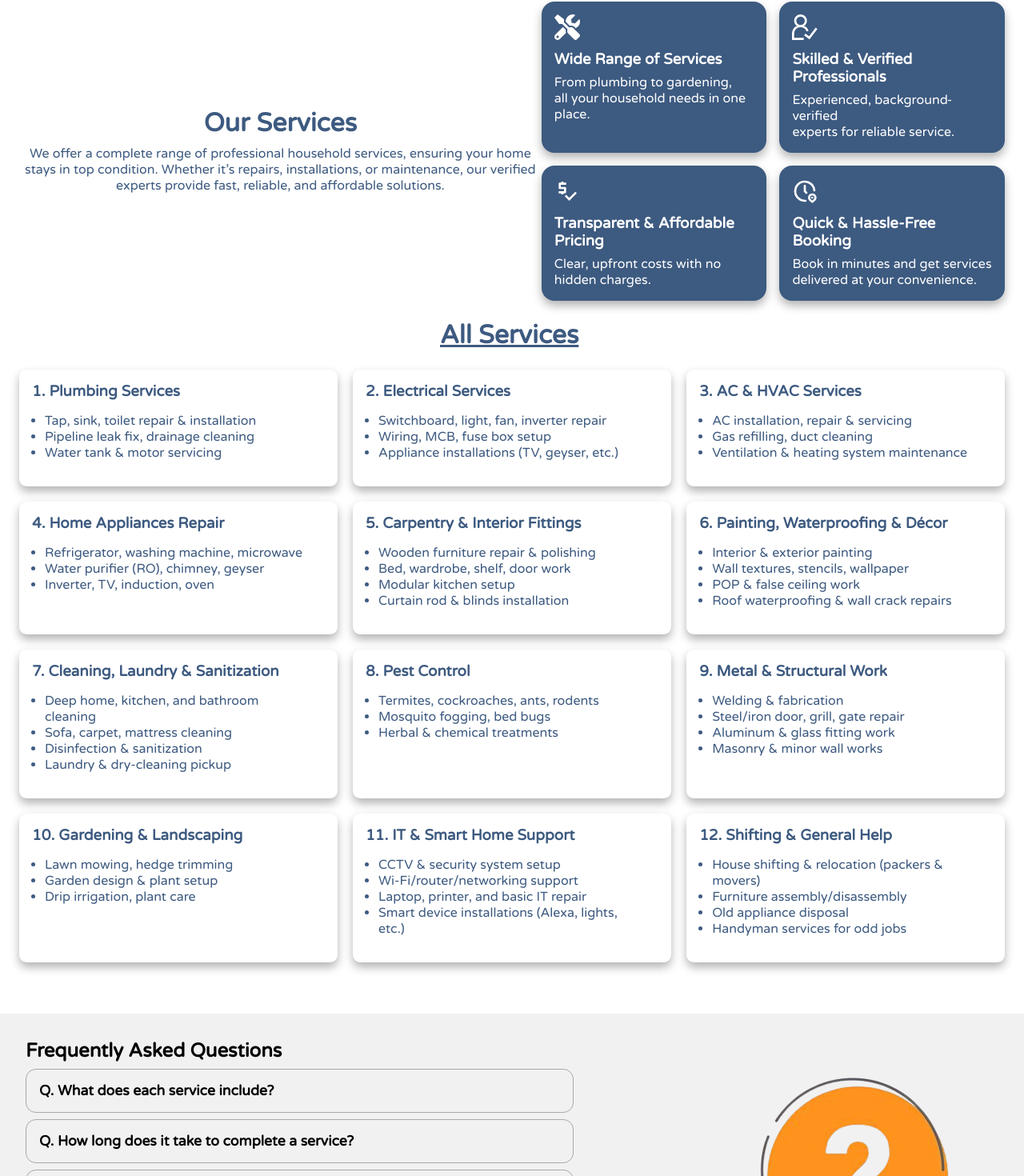
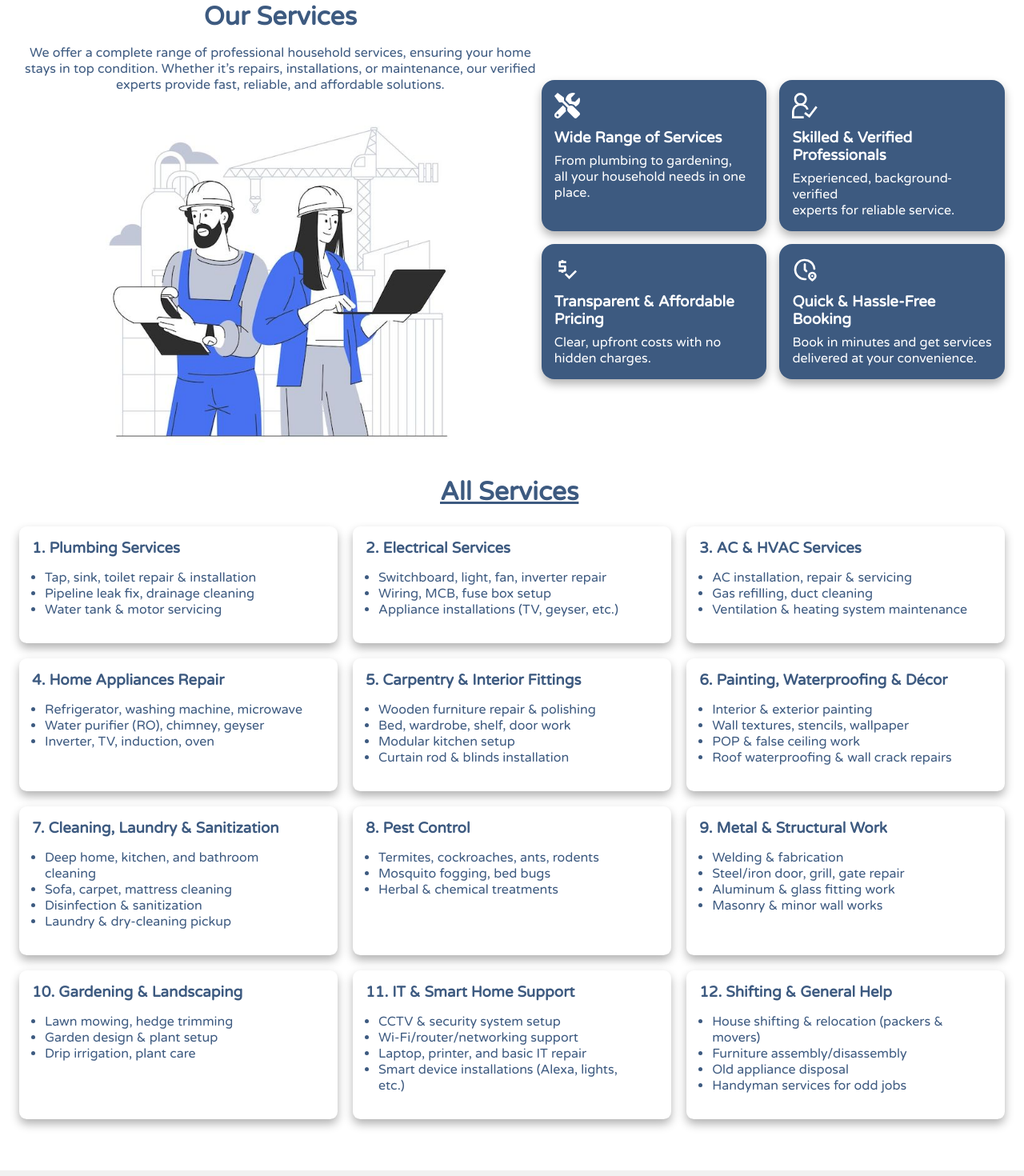
Before and after one commit to deepanshu2202/PrimeFix, a React (Vite) app in the folder client/: page / in a window 1280 px wide. Shown: the part 713-2183 px from the top of the page at 80% size. Built offline with nearby package versions, Linux system fonts and the light colour scheme.

Commit message:
Completed Client but auth

```diff
--- a/client/src/components/Navbar.jsx
+++ b/client/src/components/Navbar.jsx
@@ -6,16 +6,12 @@ import { useNavigate } from "react-router-dom";
 // icons
 import { GiHamburgerMenu } from "react-icons/gi";
 
-// redux
-import { useSelector } from "react-redux";
-
 const Navbar = () => {
   const navigate = useNavigate();
-  const [scrolled, setScrolled] = useState(false);
   const [profileClick, setProfileClick] = useState(false);
   const [sidebarIsOpen, setSideBarIsOpen] = useState(false);
+  const [scrolled, setScrolled] = useState(window.scrollY > 580);
   const [onMobile, setOnMobile] = useState(window.innerWidth < 540);
-  const selectedService = useSelector((state) => state.global.selectedService);
 
   useEffect(() => {
     const handleScroll = () => {
@@ -42,13 +38,14 @@ const Navbar = () => {
     return () => window.removeEventListener("resize", handleResize);
   }, []);
 
-  const handleLog = () => {
-    console.log("Id : ", selectedService);
-  };
 
   const handleLogoutClick = () => {
     console.log("Logging out...");
   };
+
+  // const handleLog = () => {
+  //   console.log("Id : ", selectedService);
+  // };
 
   return (
     <div className={`nav-root ${scrolled ? "scrolled" : ""}`}>
@@ -62,7 +59,7 @@ const Navbar = () => {
         </div>
       ) : (
         <div className="nav-actions">
-          <div onClick={handleLog}>log</div>
+          {/* <div onClick={handleLog}>log</div> */}
           <div onClick={() => navigate("/")}>Home</div>
           <div onClick={() => navigate("/service")}>Services</div>
           <div onClick={() => navigate("/history")}>History</div>
@@ -72,7 +69,6 @@ const Navbar = () => {
 
       <div className={`nav-actions-mobile ${sidebarIsOpen ? "open" : ""}`}>
         <div>
-          <div className="nav-action-mobile-btn">Theme</div>
           <div className="nav-action-mobile-btn" onClick={() => navigate("/")}>
             Home
           </div>
--- a/client/src/pages/HomePage.jsx
+++ b/client/src/pages/HomePage.jsx
@@ -93,7 +93,7 @@ const HomePage = () => {
             installations, or maintenance, our verified experts provide fast,
             reliable, and affordable solutions.
           </p>
-          <img className="service-image" src={serviceImg} alt="service-img" />
+          <img className="about-section-image" src={serviceImg} alt="service-img" />
         </span>
         <div className="about-cards">
           <div>
@@ -236,19 +236,16 @@ const HomePage = () => {
             <h3>Quick Links</h3>
             <ul>
               <li>
-                <a href="/">Home</a>
+                <a onClick={() => navigate('/')}>Home</a>
               </li>
               <li>
-                <a href="/services">Services</a>
+                <a onClick={() => navigate('/service')}>Services</a>
               </li>
               <li>
-                <a href="/about">About</a>
+                <a onClick={() => navigate('/history')}>History</a>
               </li>
               <li>
-                <a href="/contact">Contact</a>
-              </li>
-              <li>
-                <a href="/faq">FAQ</a>
+                <a onClick={() => navigate('/profile')}>Profile</a>
               </li>
             </ul>
           </div>
@@ -257,14 +254,14 @@ const HomePage = () => {
           <div className="footer-contact">
             <h3>Contact Us</h3>
             <ul>
-              <li>📍 123 Main Street, City</li>
+              <li>📍  Rohtak City, Haryana</li>
               <li>📞 +91 870-893-1785</li>
               <li>✉️ support@primefix.com</li>
             </ul>
           </div>
 
           {/* Social Links */}
-          <div className="footer-social">
+          {/* <div className="footer-social">
             <h3>Follow Us</h3>
             <div className="social-icons">
               <a href="#">
@@ -280,14 +277,14 @@ const HomePage = () => {
                 <FaLinkedinIn />
               </a>
             </div>
-          </div>
+          </div> */}
         </div>
 
         {/* Bottom */}
         <div className="footer-bottom">
           © {new Date().getFullYear()} PrimeFix. All Rights Reserved. <br />
           create by{" "}
-          <a className="name-link" href="#">
+          <a className="name-link" href="https://github.com/deepanshu2202">
             Deepanshu
           </a>
         </div>
--- a/client/src/styles/pages/homepage.css
+++ b/client/src/styles/pages/homepage.css
@@ -27,7 +27,6 @@
 /* <======================== ABOUT SECTION =====================> */
 
 .about-section {
-  /* height: 90vh; */
   padding: 1.5rem;
   display: flex;
   align-items: center;
@@ -45,6 +44,14 @@
   gap: 0.6rem;
 }
 
+.about-details p {
+  padding: 0.4rem;
+}
+
+.about-section-image {
+  height: 55vh !important;
+}
+
 .about-cards {
   display: grid;
   grid-template-columns: repeat(2, 1fr);
@@ -53,7 +60,6 @@
 }
 
 .about-cards div {
-  /* height: 35vh; */
   width: 22vw;
   border-radius: 1rem;
   display: flex;
@@ -74,10 +80,6 @@
 
 .about-cards div:hover {
   transform: scale(1.05);
-}
-
-.service-image {
-  height: 55vh;
 }
 
 /* <======================== SERVICE SECTION =====================> */
@@ -144,16 +146,11 @@
 
 .faq-item {
   width: 80%;
-  border: 1px solid rgba(0, 0, 0, 0.3);
   padding: 1rem;
   cursor: pointer;
   border-radius: 0.8rem;
+  background-color: #fff;
   transition: all 0.3s;
-}
-
-.faq-item:hover {
-  transform: scale(1.01);
-  border: 1px solid #333;
 }
 
 .faq-item h3 {
@@ -307,6 +304,7 @@
   text-decoration: none;
   font-size: 0.9rem;
   transition: color 0.3s ease;
+  cursor: pointer;
 }
 
 .footer ul li a:hover {
--- a/client/src/utils/constants.js
+++ b/client/src/utils/constants.js
@@ -105,135 +105,127 @@ export const services = {
 
 export const faqs = [
   {
-    question: "What does each service include?",
+    question: "How do I book a service?",
     answer:
-      "Each service comes with a detailed breakdown of deliverables, timelines, and cost.",
+      "Simply head to our Services section, choose the type of service you need, add your address, provide a detailed description, and upload images if needed, then confirm your booking for a quick and hassle-free experience.",
+  },
+  {
+    question: "How do I track my booking status?",
+    answer:
+      "You can easily track your booking status from the History page, where all your past and ongoing bookings are listed with real-time updates."
   },
   {
     question: "How long does it take to complete a service?",
     answer:
-      "Completion time varies per service, but most are delivered within 5-7 business days.",
+      "Completion time varies per service, but most are delivered within 2-4 business days.",
   },
   {
-    question: "Can I customize the service according to my needs?",
-    answer: "Yes, we offer customization options for all services.",
+    question: "Can I leave feedback after service completion?",
+    answer:
+      "Yes! After your service is completed, you’ll have the option to rate the professional and share your feedback directly in the website. Your review helps us maintain quality and improve our services.",
   },
   {
-    question: "What does each service include?",
+    question: "Do you provide both home and office services?",
     answer:
-      "Each service comes with a detailed breakdown of deliverables, timelines, and cost." +
-      "Each service comes with a detailed ",
+      "Absolutely! We serve both residential and commercial needs, and you can even update your address when booking to ensure the service reaches the right location, whether it’s your home or workplace.",
   },
 ];
 
 export const tickets = [
   {
     title: "Plumbing Services",
-    description: "Pipeline leak detected in kitchen area. Requires immediate repair and drainage cleaning to avoid water damage.",
+    description:
+      "Pipeline leak detected in kitchen area. Requires immediate repair and drainage cleaning to avoid water damage.",
     amount: 850,
     status: "Pending",
-    date: "2025-07-12"
+    date: "2025-07-12",
   },
   {
     title: "Electrical Services",
-    description: "Main MCB tripping frequently. Need complete wiring check and repair of switchboard in living room.",
+    description:
+      "Main MCB tripping frequently. Need complete wiring check and repair of switchboard in living room.",
     amount: 1200,
     status: "Completed",
-    date: "2025-06-25"
+    date: "2025-06-25",
   },
   {
     title: "AC & HVAC Services",
-    description: "AC cooling very low. Requires gas refilling and duct cleaning for better performance.",
+    description:
+      "AC cooling very low. Requires gas refilling and duct cleaning for better performance.",
     amount: 2500,
     status: "Pending",
-    date: "2025-05-18"
+    date: "2025-05-18",
   },
   {
     title: "Home Appliances Repair",
-    description: "Washing machine not spinning properly. Needs drum inspection and possible motor replacement.",
+    description:
+      "Washing machine not spinning properly. Needs drum inspection and possible motor replacement.",
     amount: 1800,
     status: "Cancelled",
-    date: "2025-04-30"
+    date: "2025-04-30",
   },
   {
     title: "Carpentry & Interior Fittings",
-    description: "New modular kitchen installation with custom cabinets and wooden shelf setup.",
+    description:
+      "New modular kitchen installation with custom cabinets and wooden shelf setup.",
     amount: 9500,
     status: "Completed",
-    date: "2025-07-05"
+    date: "2025-07-05",
   },
   {
     title: "Painting, Waterproofing & Décor",
-    description: "Interior wall painting with two accent colors and waterproofing for terrace roof.",
+    description:
+      "Interior wall painting with two accent colors and waterproofing for terrace roof.",
     amount: 7200,
     status: "Pending",
-    date: "2025-06-02"
+    date: "2025-06-02",
   },
   {
     title: "Cleaning, Laundry & Sanitization",
-    description: "Complete deep cleaning of 3BHK house along with carpet shampooing and sanitization.",
+    description:
+      "Complete deep cleaning of 3BHK house along with carpet shampooing and sanitization.",
     amount: 3000,
     status: "Completed",
-    date: "2025-07-29"
+    date: "2025-07-29",
   },
   {
     title: "Pest Control",
-    description: "Severe termite infestation in wooden wardrobe. Requires herbal and chemical treatment.",
+    description:
+      "Severe termite infestation in wooden wardrobe. Requires herbal and chemical treatment.",
     amount: 2000,
     status: "Pending",
-    date: "2025-06-15"
+    date: "2025-06-15",
   },
   {
     title: "Metal & Structural Work",
-    description: "Fabrication and installation of custom iron grill for balcony along with gate repair.",
+    description:
+      "Fabrication and installation of custom iron grill for balcony along with gate repair.",
     amount: 4500,
     status: "Completed",
-    date: "2025-05-09"
+    date: "2025-05-09",
   },
   {
     title: "Gardening & Landscaping",
-    description: "Complete garden redesign with new flower bed, hedge trimming, and drip irrigation setup.",
+    description:
+      "Complete garden redesign with new flower bed, hedge trimming, and drip irrigation setup.",
     amount: 5000,
     status: "Cancelled",
-    date: "2025-07-20"
+    date: "2025-07-20",
   },
   {
     title: "IT & Smart Home Support",
-    description: "Setup of 4 security cameras with live mobile viewing and Wi-Fi signal extender installation.",
+    description:
+      "Setup of 4 security cameras with live mobile viewing and Wi-Fi signal extender installation.",
     amount: 3800,
     status: "Pending",
-    date: "2025-06-28"
+    date: "2025-06-28",
   },
   {
     title: "Shifting & General Help",
-    description: "Relocation of 2BHK house including packing, transportation, and furniture assembly.",
+    description:
+      "Relocation of 2BHK house including packing, transportation, and furniture assembly.",
     amount: 7500,
     status: "Completed",
-    date: "2025-05-14"
-  }
+    date: "2025-05-14",
+  },
 ];
-
-export const ntickets = [
-  {
-    title: "Plumbing Services",
-    description: "Pipeline leak detected in kitchen area. Requires immediate repair and drainage cleaning to avoid water damage.",
-    amount: 850,
-    status: "Pending",
-    date: "2025-07-12"
-  },
-  {
-    title: "Electrical Services",
-    description: "Main MCB tripping frequently. Need complete wiring check and repair of switchboard in living room.",
-    amount: 1200,
-    status: "Completed",
-    date: "2025-06-25"
-  },
-  {
-    title: "Home Appliances Repair",
-    description: "Washing machine not spinning properly. Needs drum inspection and possible motor replacement.",
-    amount: 1800,
-    status: "Cancelled",
-    date: "2025-04-30"
-  },
-
-];
```
